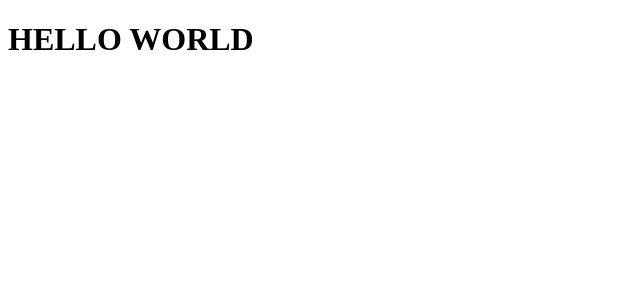
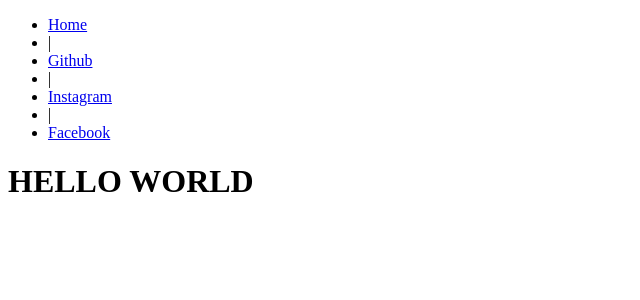
Before and after one commit to rlthomascc/interactiveResume, a React (Create React App) app in the folder client/: page / in a window 1280 px wide. Shown: the top 300 px of the page, without its empty margins (0-640 px from the left). Built offline with nearby package versions, Linux system fonts and the light colour scheme; the HTML template or start-up script is replaced by a standard one.

Commit message:
Navbar Initiation

```diff
--- a/client/src/App.js
+++ b/client/src/App.js
@@ -2,6 +2,8 @@
 /* eslint-disable class-methods-use-this */
 /* eslint-disable react/jsx-filename-extension */
 import React, { Component } from 'react';
+import Navbar from './components/Navbar';
+import HomePage from './components/HomePage';
 
 class App extends Component {
   constructor(props) {
@@ -13,7 +15,8 @@ class App extends Component {
   renderView() {
     return (
       <div>
-        <h1>HELLO WORLD</h1>
+        <Navbar />
+        <HomePage />
       </div>
     );
   }
--- /dev/null
+++ b/client/src/components/HomePage.js
@@ -0,0 +1,21 @@
+/* eslint-disable react/jsx-filename-extension */
+/* eslint-disable no-useless-constructor */
+/* eslint-disable react/prefer-stateless-function */
+import React, { Component } from 'react';
+
+class HomePage extends Component {
+  constructor(props) {
+    super(props);
+  }
+
+
+  render() {
+    return (
+      <div>
+        <h1>HELLO WORLD</h1>
+      </div>
+    );
+  }
+}
+
+export default HomePage;
--- /dev/null
+++ b/client/src/components/Navbar.js
@@ -0,0 +1,50 @@
+/* eslint-disable no-useless-constructor */
+/* eslint-disable class-methods-use-this */
+/* eslint-disable react/jsx-filename-extension */
+import React, { Component } from 'react';
+
+class Navbar extends Component {
+  constructor(props) {
+    super(props);
+  }
+
+  navbar() {
+    return (
+      <div className="navbarContainer">
+        <ul>
+          <li>
+            <a className="navItems" href="#">Home</a>
+          </li>
+          <li className="navSeparation">
+              |
+          </li>
+          <li>
+            <a className="navItems" href="#">Github</a>
+          </li>
+          <li className="navSeparation">
+              |
+          </li>
+          <li>
+            <a className="navItems" href="#">Instagram</a>
+          </li>
+          <li className="navSeparation">
+              |
+          </li>
+          <li>
+            <a className="navItems" href="#">Facebook</a>
+          </li>
+        </ul>
+      </div>
+    );
+  }
+
+  render() {
+    return (
+      <div>
+        {this.navbar()}
+      </div>
+    );
+  }
+}
+
+export default Navbar;
```
Also changed, not shown: 4 other files (tests, documents, lock files or other folders).
